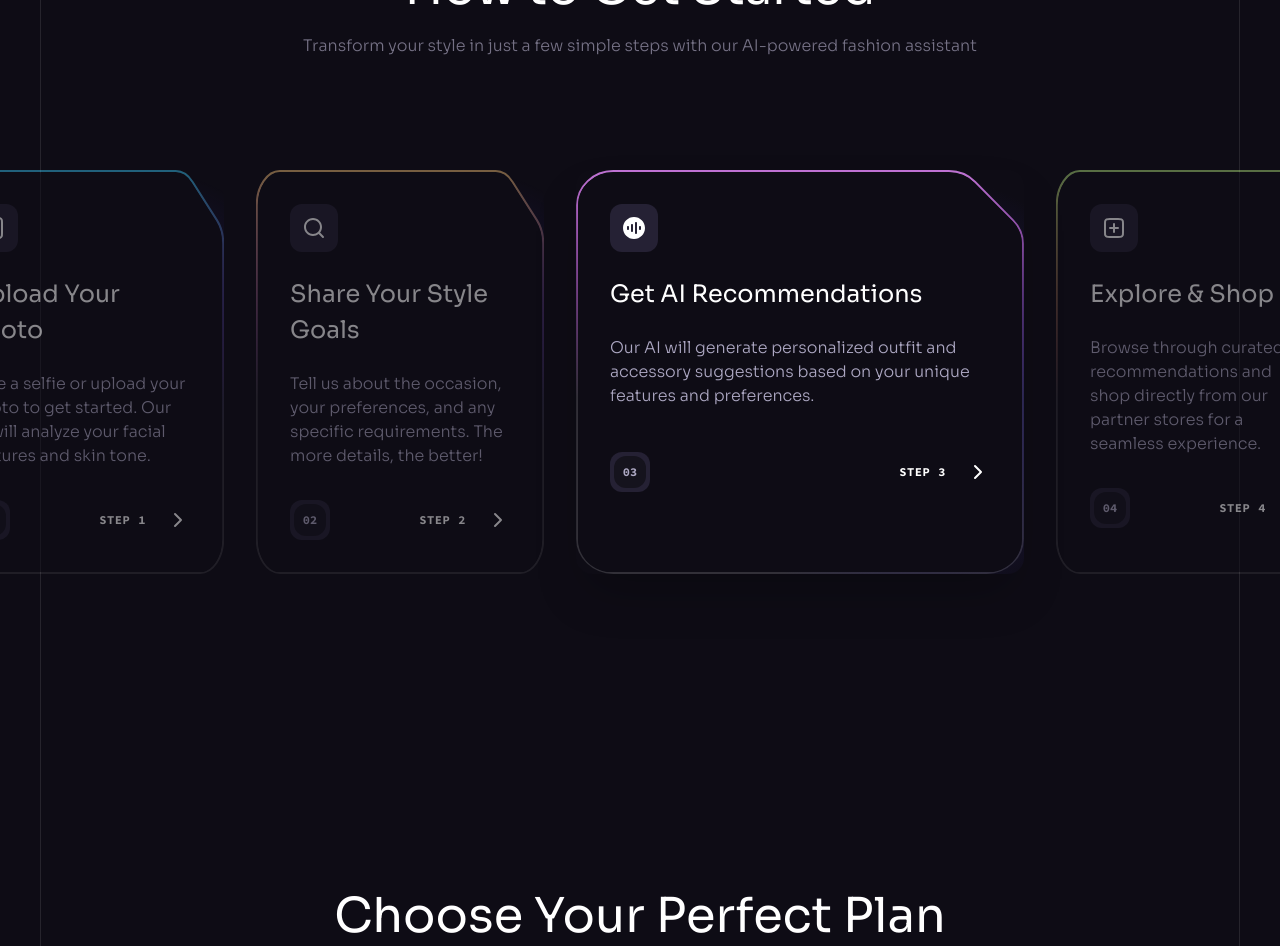
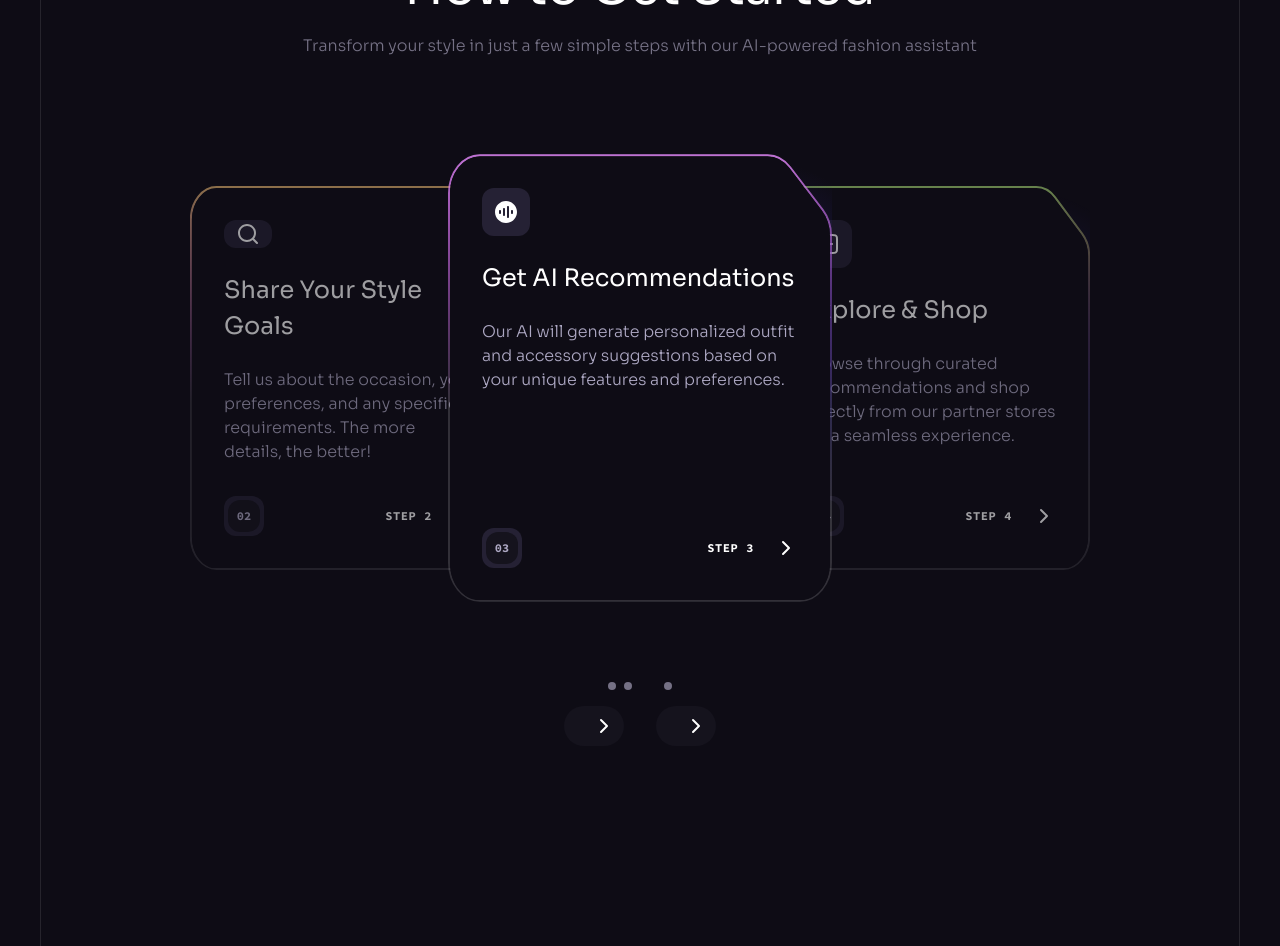
Before and after one commit to Shivam-Rana14/Rasa-AI, a React (Vite) app: page / in a window 1280 px wide. Shown: the part 4120-5066 px from the top of the page. Built offline with nearby package versions, Linux system fonts and the light colour scheme.

Commit message:
Update HowToUse.jsx

```diff
--- a/src/components/HowToUse.jsx
+++ b/src/components/HowToUse.jsx
@@ -11,6 +11,16 @@ const HowToUse = () => {
   const [currentIndex, setCurrentIndex] = useState(0);
   const containerRef = useRef(null);
   const [isMobile, setIsMobile] = useState(false);
+  const [touchStart, setTouchStart] = useState(null);
+  const [touchEnd, setTouchEnd] = useState(null);
+  const [userInteracted, setUserInteracted] = useState(false);
+
+  // Minimum swipe distance (in pixels)
+  const minSwipeDistance = 50;
+
+  // Auto-rotation intervals (in milliseconds)
+  const defaultInterval = 3000;
+  const extendedInterval = 6000;
 
   useEffect(() => {
     const checkMobile = () => {
@@ -24,19 +34,103 @@ const HowToUse = () => {
   }, []);
 
   useEffect(() => {
-    if (!isMobile) {
-      const interval = setInterval(() => {
+    // Auto-rotate cards with longer delay after user interaction
+    const interval = setInterval(
+      () => {
         setCurrentIndex((prevIndex) => (prevIndex + 1) % howToUse.length);
-      }, 3000);
+      },
+      userInteracted ? extendedInterval : defaultInterval
+    );
+
+    // Reset user interaction flag after extended interval
+    if (userInteracted) {
+      const timer = setTimeout(() => {
+        setUserInteracted(false);
+      }, extendedInterval);
+
+      return () => {
+        clearInterval(interval);
+        clearTimeout(timer);
+      };
+    }
 
     return () => clearInterval(interval);
+  }, [userInteracted]);
+
+  // Handle touch events for mobile swipe
+  const onTouchStart = (e) => {
+    setTouchEnd(null);
+    setTouchStart(e.targetTouches[0].clientX);
+  };
+
+  const onTouchMove = (e) => {
+    setTouchEnd(e.targetTouches[0].clientX);
+  };
+
+  const onTouchEnd = () => {
+    if (!touchStart || !touchEnd) return;
+
+    const distance = touchStart - touchEnd;
+    const isLeftSwipe = distance > minSwipeDistance;
+    const isRightSwipe = distance < -minSwipeDistance;
+
+    if (isLeftSwipe) {
+      // Handle left swipe - go to next card
+      setCurrentIndex((prevIndex) => (prevIndex + 1) % howToUse.length);
+      setUserInteracted(true);
+    } else if (isRightSwipe) {
+      // Handle right swipe - go to previous card
+      setCurrentIndex(
+        (prevIndex) => (prevIndex - 1 + howToUse.length) % howToUse.length
+      );
+      setUserInteracted(true);
     }
-  }, [isMobile]);
+  };
+
+  const handleDotClick = (index) => {
+    setCurrentIndex(index);
+    setUserInteracted(true);
+  };
+
+  const handleArrowClick = (direction) => {
+    if (direction === "next") {
+      setCurrentIndex((prevIndex) => (prevIndex + 1) % howToUse.length);
+    } else {
+      setCurrentIndex(
+        (prevIndex) => (prevIndex - 1 + howToUse.length) % howToUse.length
+      );
+    }
+    setUserInteracted(true);
+  };
 
   const cardVariants = {
     initial: { opacity: 0, x: 50, scale: 0.9 },
     animate: { opacity: 1, x: 0, scale: 1 },
     exit: { opacity: 0, x: -50, scale: 0.9 },
+  };
+
+  const mobileCardVariants = {
+    initial: { opacity: 0, x: 100 },
+    animate: { opacity: 1, x: 0 },
+    exit: { opacity: 0, x: -100 },
+  };
+
+  // Generate pagination indicators for both mobile and desktop
+  const renderPaginationDots = () => {
+    return (
+      <div className="flex justify-center gap-2 mt-8">
+        {howToUse.map((_, index) => (
+          <button
+            key={`dot-${index}`}
+            onClick={() => handleDotClick(index)}
+            className={`w-2 h-2 rounded-full transition-all ${
+              index === currentIndex ? "bg-primary w-4" : "bg-n-4"
+            }`}
+            aria-label={`Go to step ${index + 1}`}
+          />
+        ))}
+      </div>
+    );
   };
 
   return (
@@ -48,30 +142,164 @@ const HowToUse = () => {
           text="Transform your style in just a few simple steps with our AI-powered fashion assistant"
         />
 
-        <div className="flex justify-center mb-10">
+        {isMobile ? (
+          // Mobile view with improved card sizing
+          <div className="mb-10">
             <div
-            className={`flex ${
-              isMobile ? "flex-col w-full gap-4 px-4" : "gap-6 xl:gap-8"
-            }`}
-            ref={containerRef}
+              className="relative h-[28rem] mx-auto"
+              onTouchStart={onTouchStart}
+              onTouchMove={onTouchMove}
+              onTouchEnd={onTouchEnd}
             >
-            {howToUse.map((item, index) => (
+              <div className="overflow-hidden mx-auto px-4">
+                <AnimatePresence initial={false} mode="wait">
                   <motion.div
+                    key={`mobile-card-${currentIndex}`}
+                    variants={mobileCardVariants}
+                    initial="initial"
+                    animate="animate"
+                    exit="exit"
+                    transition={{ duration: 0.3 }}
+                    className="relative p-0.5 bg-no-repeat bg-[length:100%_100%] rounded-2xl overflow-hidden mx-auto"
+                    style={{
+                      backgroundImage: `url(${howToUse[currentIndex].backgroundUrl})`,
+                      width: "100%",
+                      maxWidth: "320px",
+                      height: "26rem",
+                    }}
+                  >
+                    <div className="relative z-2 flex flex-col h-full p-6">
+                      <div className="flex items-center justify-center mb-5 w-12 h-12 bg-n-6 rounded-xl">
+                        <img
+                          src={howToUse[currentIndex].iconUrl}
+                          width={24}
+                          height={24}
+                          alt={howToUse[currentIndex].title}
+                        />
+                      </div>
+
+                      <h5 className="h5 mb-4">
+                        {howToUse[currentIndex].title}
+                      </h5>
+                      <p className="body-2 mb-6 text-n-3">
+                        {howToUse[currentIndex].text}
+                      </p>
+
+                      <div className="flex items-center mt-auto w-full">
+                        <div className="flex items-center justify-center w-10 h-10 bg-n-6 rounded-xl">
+                          <div className="flex items-center justify-center w-8 h-8 bg-n-7 rounded-[0.75rem]">
+                            <div className="font-code text-xs font-bold text-n-3">
+                              {String(
+                                Number(howToUse[currentIndex].id) + 1
+                              ).padStart(2, "00")}
+                            </div>
+                          </div>
+                        </div>
+                        <p className="ml-auto font-code text-xs font-bold text-n-1 uppercase tracking-wider">
+                          Step {Number(howToUse[currentIndex].id) + 1}
+                        </p>
+                        <Arrow className="ml-2" />
+                      </div>
+                    </div>
+
+                    {<GradientLight />}
+
+                    <div
+                      className="absolute inset-0.5 bg-n-8"
+                      style={{ clipPath: "url(#benefits)" }}
+                    >
+                      <div className="absolute inset-0 opacity-0 transition-opacity hover:opacity-10"></div>
+                    </div>
+
+                    <ClipPath />
+                  </motion.div>
+                </AnimatePresence>
+              </div>
+            </div>
+
+            {/* Mobile pagination and navigation */}
+            <div className="mt-2 px-4">
+              {renderPaginationDots()}
+
+              <div className="flex justify-between mt-4 max-w-xs mx-auto">
+                <button
+                  onClick={() => handleArrowClick("prev")}
+                  className="p-2 bg-n-7 rounded-full hover:bg-n-6 transition-colors"
+                  aria-label="Previous step"
+                >
+                  <Arrow className="transform rotate-180" />
+                </button>
+                <button
+                  onClick={() => handleArrowClick("next")}
+                  className="p-2 bg-n-7 rounded-full hover:bg-n-6 transition-colors"
+                  aria-label="Next step"
+                >
+                  <Arrow />
+                </button>
+              </div>
+            </div>
+          </div>
+        ) : (
+          // Desktop view with properly centered cards
+          <div className="flex flex-col items-center">
+            {/* Card carousel with fixed height container */}
+            <div className="relative h-[30rem] w-full mb-8">
+              {howToUse.map((item, index) => {
+                // Calculate position based on distance from current index
+                const distance =
+                  (index - currentIndex + howToUse.length) % howToUse.length;
+                // Calculate position for before and after current (handle wrap-around)
+                const adjustedDistance =
+                  distance > howToUse.length / 2
+                    ? distance - howToUse.length
+                    : distance;
+
+                // Use position absolute and left/transform for precise centering
+                let position = "left-1/2";
+                let translateX = "translate(-50%, -50%)";
+
+                if (adjustedDistance === 1) {
+                  position = "left-[75%]";
+                  translateX = "translate(-50%, -50%)";
+                } else if (adjustedDistance === -1) {
+                  position = "left-[25%]";
+                  translateX = "translate(-50%, -50%)";
+                } else if (Math.abs(adjustedDistance) > 1) {
+                  // Hide cards that are too far from current
+                  return null;
+                }
+
+                // Set consistent card size
+                const cardWidth =
+                  adjustedDistance === 0 ? "w-80 md:w-96" : "w-64 md:w-80";
+
+                // Calculate z-index (higher for current card)
+                const zIndex = adjustedDistance === 0 ? 30 : 20;
+
+                // Calculate opacity
+                const opacity = adjustedDistance === 0 ? 1 : 0.6;
+
+                // Set scale based on current or not
+                const scale = adjustedDistance === 0 ? "scale-100" : "scale-90";
+
+                return (
+                  <div
                     key={item.id}
-                className={`relative p-0.5 bg-no-repeat bg-[length:100%_100%] rounded-2xl overflow-hidden transform transition-all ${
-                  isMobile
-                    ? "w-full max-w-md my-2 mx-auto px-0 "
-                    : index === currentIndex
-                    ? "w-full sm:w-[45%] md:w-[30%] lg:w-[24rem] xl:w-[28rem] shadow-2xl z-[1000] my-8"
-                    : "w-[8rem] sm:w-[12rem] md:w-[15rem] xl:w-[18rem] opacity-50 pointer-events-none z-0 my-8"
-                }`}
+                    className={`absolute top-1/2 ${position} ${cardWidth} p-0.5 bg-no-repeat bg-[length:100%_100%] rounded-2xl overflow-hidden transition-all duration-500 cursor-pointer ${scale}`}
                     style={{
                       backgroundImage: `url(${item.backgroundUrl})`,
+                      transform: translateX,
+                      height: adjustedDistance === 0 ? "28rem" : "24rem",
+                      zIndex: zIndex,
+                      opacity: opacity,
+                      transformOrigin: "center center",
                     }}
+                    onClick={() =>
+                      index !== currentIndex && handleDotClick(index)
+                    }
                   >
-                {isMobile || index === currentIndex ? (
-                  <div className="relative z-2 flex flex-col min-h-[22rem] p-6 sm:p-8 w-full">
-                    <div className="flex items-center justify-center mb-6 w-12 h-12 bg-n-6 rounded-xl">
+                    <div className="relative z-2 flex flex-col h-full p-6 md:p-8">
+                      <div className="flex items-center justify-center mb-5 md:mb-6 w-12 h-12 bg-n-6 rounded-xl">
                         <img
                           src={item.iconUrl}
                           width={24}
@@ -80,10 +308,12 @@ const HowToUse = () => {
                         />
                       </div>
 
-                    <h5 className="h5 mb-6">{item.title}</h5>
-                    <p className="body-2 mb-8 text-n-3">{item.text}</p>
+                      <h5 className="h5 mb-4 md:mb-6">{item.title}</h5>
+                      <p className="body-2 mb-6 md:mb-8 text-n-3">
+                        {item.text}
+                      </p>
 
-                    <div className="flex items-center mt-auto w-full">
+                      <div className="flex items-center mt-auto">
                         <div className="flex items-center justify-center w-10 h-10 bg-n-6 rounded-xl">
                           <div className="flex items-center justify-center w-8 h-8 bg-n-7 rounded-[0.75rem]">
                             <div className="font-code text-xs font-bold text-n-3">
@@ -97,48 +327,6 @@ const HowToUse = () => {
                         <Arrow className="ml-2" />
                       </div>
                     </div>
-                ) : (
-                  <AnimatePresence initial={false} mode="wait">
-                    <motion.div
-                      variants={cardVariants}
-                      initial="initial"
-                      animate="animate"
-                      exit="exit"
-                      transition={{
-                        duration: 0.5,
-                        type: "spring",
-                        stiffness: 100,
-                      }}
-                      className="relative z-2 flex flex-col min-h-[22rem] p-8 pointer-events-none"
-                    >
-                      <div className="flex items-center justify-center mb-6 w-12 h-12 bg-n-6 rounded-xl">
-                        <img
-                          src={item.iconUrl}
-                          width={24}
-                          height={24}
-                          alt={item.title}
-                        />
-                      </div>
-
-                      <h5 className="h5 mb-6">{item.title}</h5>
-                      <p className="body-2 mb-8 text-n-3">{item.text}</p>
-
-                      <div className="flex items-center mt-auto">
-                        <div className="flex items-center justify-center w-10 h-10 bg-n-6 rounded-xl">
-                          <div className="flex items-center justify-center w-8 h-8 bg-n-7 rounded-[0.75rem]">
-                            <div className="font-code text-xs font-bold text-n-3">
-                              {String(Number(item.id) + 1).padStart(2, "00")}
-                            </div>
-                          </div>
-                        </div>
-                        <p className="ml-auto font-code text-xs font-bold text-n-1 uppercase tracking-wider">
-                          Step {Number(item.id) + 1}
-                        </p>
-                        <Arrow />
-                      </div>
-                    </motion.div>
-                  </AnimatePresence>
-                )}
 
                     {<GradientLight />}
 
@@ -150,10 +338,33 @@ const HowToUse = () => {
                     </div>
 
                     <ClipPath />
-              </motion.div>
-            ))}
+                  </div>
+                );
+              })}
+            </div>
+
+            {/* Pagination dots */}
+            {renderPaginationDots()}
+
+            {/* Navigation arrows */}
+            <div className="flex justify-center mt-4 gap-8">
+              <button
+                onClick={() => handleArrowClick("prev")}
+                className="p-2 bg-n-7 rounded-full hover:bg-n-6 transition-colors"
+                aria-label="Previous step"
+              >
+                <Arrow className="transform rotate-180" />
+              </button>
+              <button
+                onClick={() => handleArrowClick("next")}
+                className="p-2 bg-n-7 rounded-full hover:bg-n-6 transition-colors"
+                aria-label="Next step"
+              >
+                <Arrow />
+              </button>
             </div>
           </div>
+        )}
       </div>
     </Section>
   );
```
Lines whose indentation alone changed are shown as unchanged.
